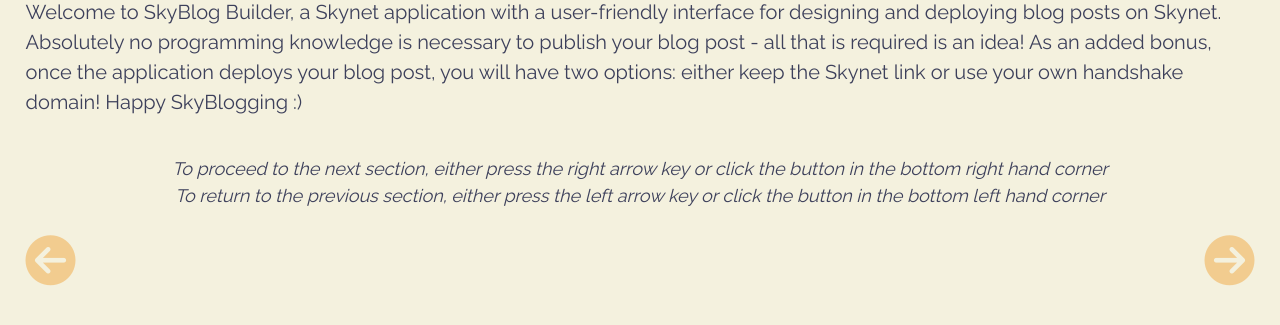
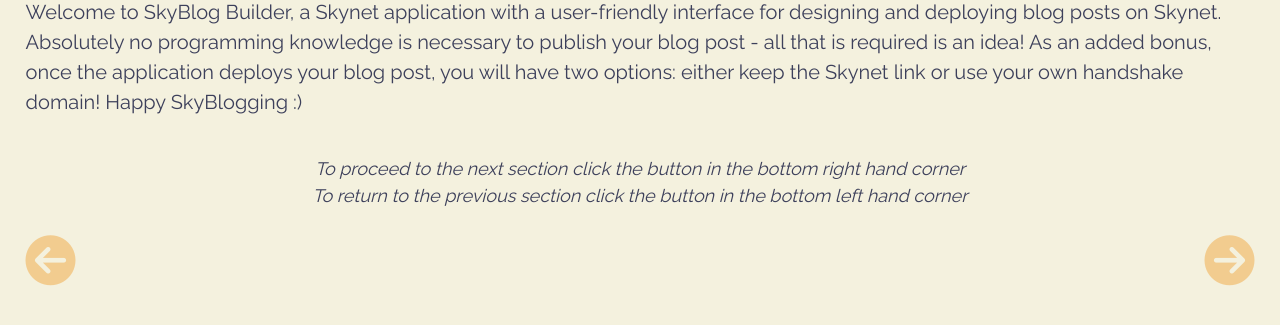
Before and after one commit to JennaEverard/SkyBlogBuilder, a website built with webpack: page dist/index.html in a window 1280 px wide. Shown: the part 203-528 px from the top of the page. Built offline with nearby package versions, Linux system fonts and the light colour scheme; what skynet-js would draw is missing.

Commit message:
removed arrow key instructions

```diff
--- a/dist/index.html
+++ b/dist/index.html
@@ -36,11 +36,11 @@
 			</div>
 			<div id="instructions">
 				<p id="moveForward">
-				To proceed to the next section, either press the right arrow key or click the button in the bottom right hand corner
+				To proceed to the next section click the button in the bottom right hand corner
 				<br>
 				</p>
 				<p id="moveBack">
-				To return to the previous section, either press the left arrow key or click the button in the bottom left hand corner
+				To return to the previous section click the button in the bottom left hand corner
 				</p>
 			</div>
 		</div>
```
